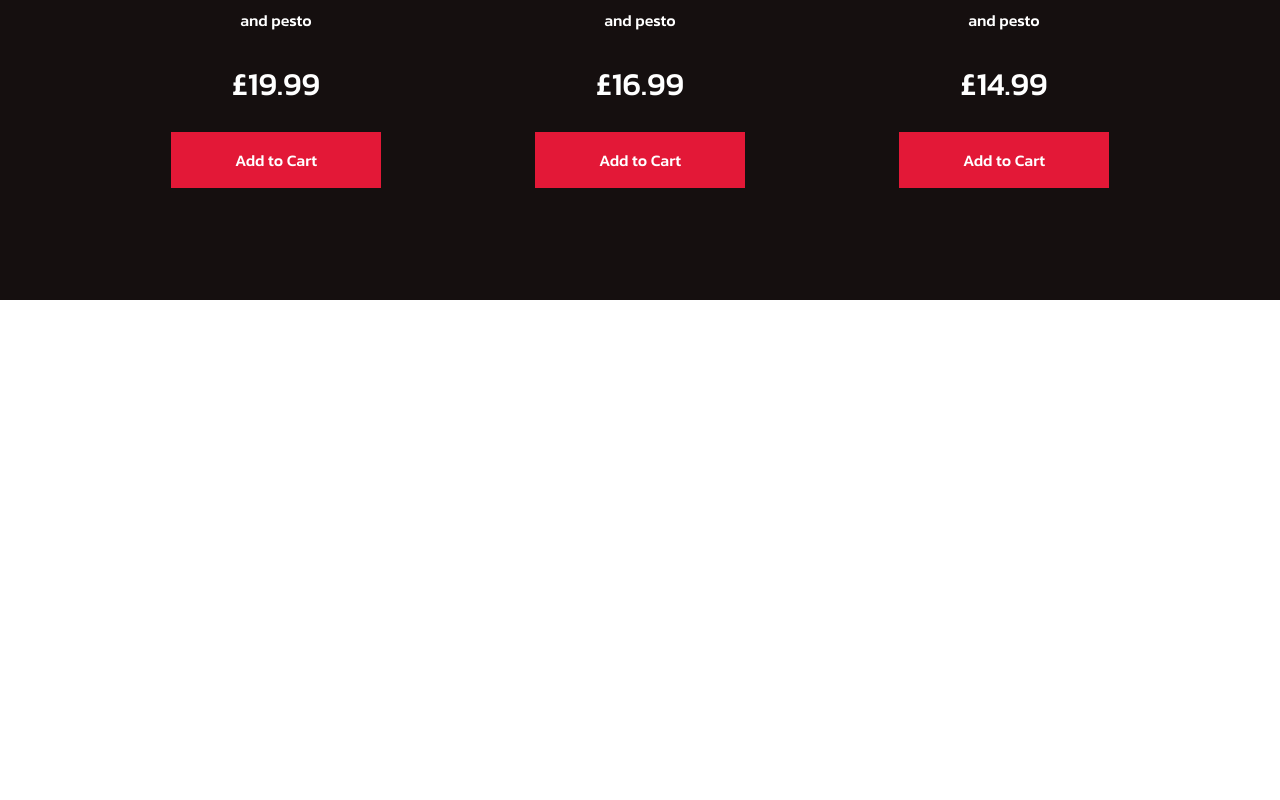
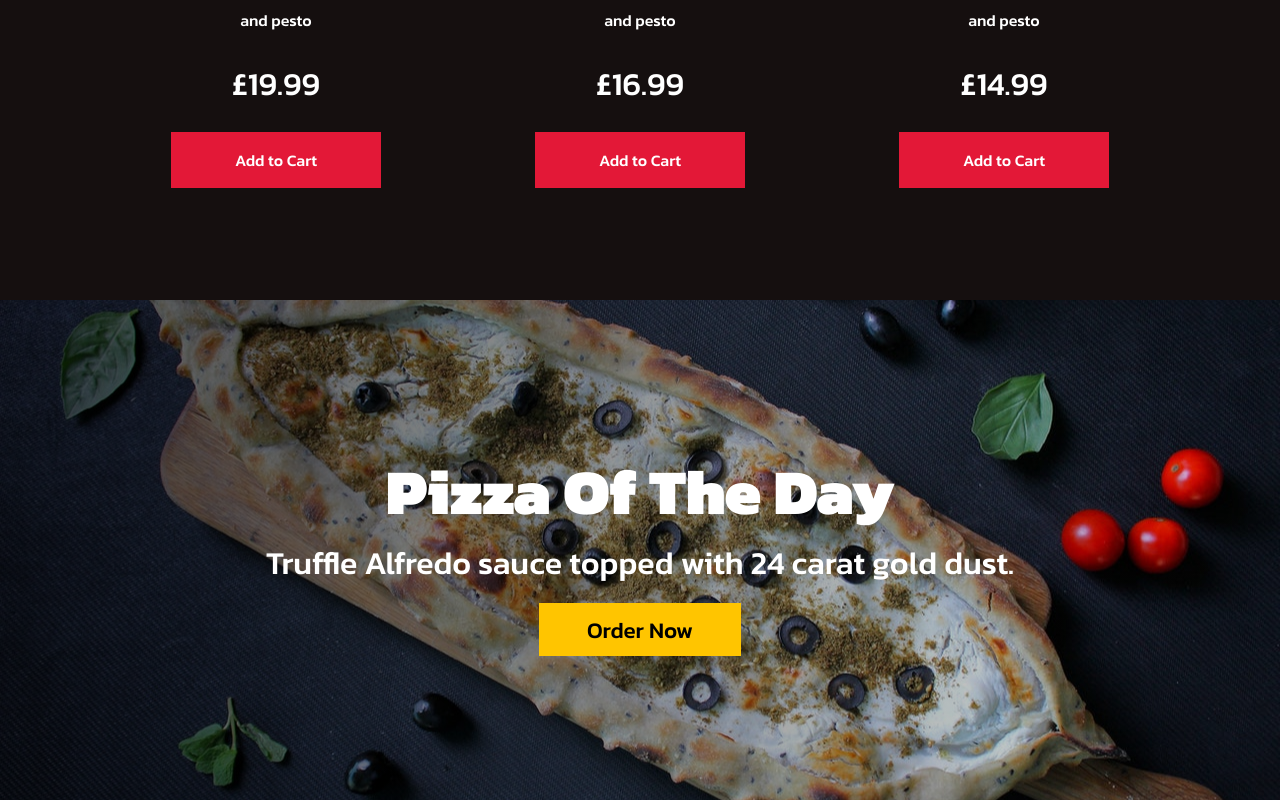
Before and after one commit to nicolanzi1/pizza_time, a React (Create React App) app: page / in a window 1280 px wide. Shown: the part 1458-2258 px from the top of the page. Before the commit the page ends 1758 px from the top, so only its background shows below. Built offline with nearby package versions, Linux system fonts and the light colour scheme.

Commit message:
Built the Feature component along with its elements using styled components, and passed it into the App.js file to create the Feature section below the Products section

```diff
--- a/src/App.js
+++ b/src/App.js
@@ -4,6 +4,7 @@ import { GlobalStyle } from './globalStyles'
 import Hero from './components/Hero'
 import Products from './components/Products'
 import { productData } from './components/Products/data'
+import Feature from './components/Feature'
 
 function App() {
   return (
@@ -11,6 +12,7 @@ function App() {
       <GlobalStyle />
       <Hero />
       <Products heading="Choose your favorite" data={productData} />
+      <Feature />
     </Router>
   )
 }
--- /dev/null
+++ b/src/components/Feature/FeatureElements.js
@@ -0,0 +1,42 @@
+import styled from 'styled-components'
+import FeaturePic from '../../images/featured3.jpg'
+
+export const FeatureContainer = styled.div`
+  background: linear-gradient(to right, rgba(0, 0, 0, 0.7), rgba(0, 0, 0, 0.1)),
+    url(${FeaturePic});
+  height: 100vh;
+  max-height: 500px;
+  background-position: center;
+  background-size: cover;
+  display: flex;
+  flex-direction: column;
+  justify-content: center;
+  align-items: center;
+  color: #fff;
+  text-align: center;
+  padding: 0 1rem;
+
+  h1 {
+    font-size: clamp(3rem, 5vw, 5rem);
+  }
+
+  p {
+    margin-bottom: 1rem;
+    font-size: clamp(1rem, 3vw, 2rem);
+  }
+`
+export const FeatureButton = styled.button`
+  font-size: 1.4rem;
+  padding: 0.6rem 3rem;
+  border: none;
+  background: #ffc500;
+  color: #000;
+  transition: 0.2s ease-out;
+
+  &:hover {
+    color: #fff;
+    background: #e31837;
+    transition: 0.2s ease-out;
+    cursor: pointer;
+  }
+`
--- /dev/null
+++ b/src/components/Feature/index.js
@@ -0,0 +1,13 @@
+import { FeatureContainer, FeatureButton } from './FeatureElements'
+
+const Feature = () => {
+  return (
+    <FeatureContainer>
+      <h1>Pizza Of The Day</h1>
+      <p>Truffle Alfredo sauce topped with 24 carat gold dust.</p>
+      <FeatureButton>Order Now</FeatureButton>
+    </FeatureContainer>
+  )
+}
+
+export default Feature
```
Also changed, not shown: 1 other file (tests, documents, lock files or other folders).
